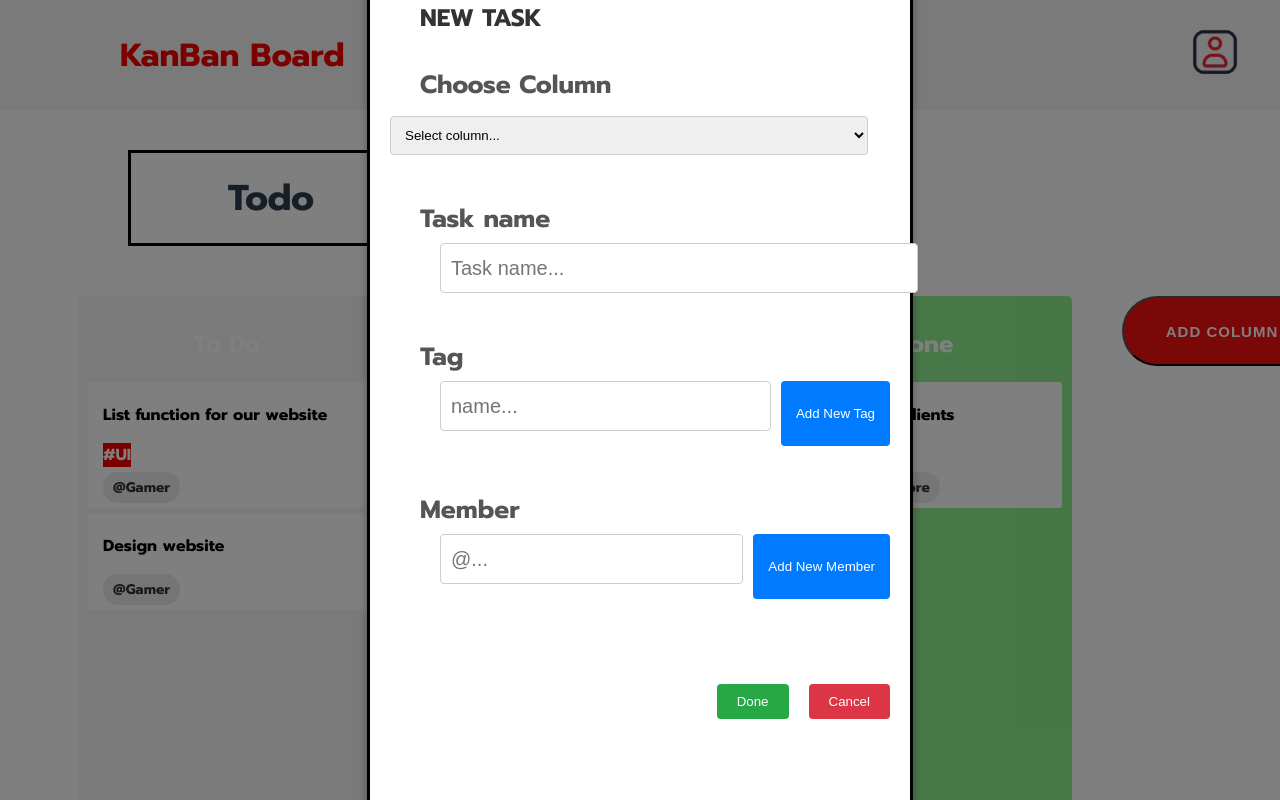
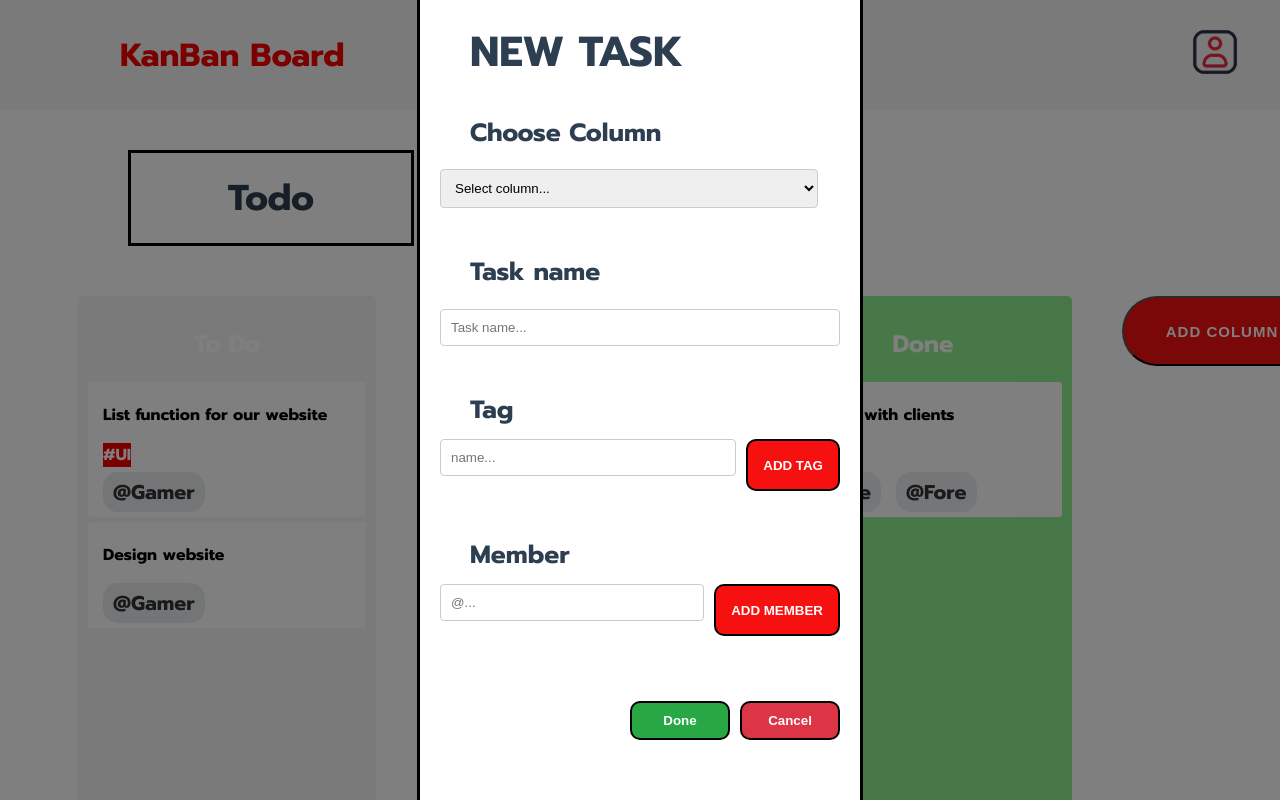
Before and after one commit to gunsupm/Kanbanboard, a Vue app: page / in a window 1280 px wide. Both pictures are taken after a click on the button "NEW TASK". Shown: the top 800 px of the page. Built offline with nearby package versions, Linux system fonts and the light colour scheme.

Commit message:
Update App.vue

```diff
--- a/src/App.vue
+++ b/src/App.vue
@@ -56,7 +56,7 @@
               placeholder="name..."
               type="text"
             />
-            <button @click="addTag">Add New Tag</button>
+            <button @click="addTag">ADD TAG</button>
           </div>
           <!-- แสดงรายการ Tag ที่ผู้ใช้เพิ่ม -->
           <div class="tag-list">
@@ -77,7 +77,7 @@
               placeholder="@..."
               type="text"
             />
-            <button @click="addMember">Add New Member</button>
+            <button @click="addMember">ADD MEMBER</button>
           </div>
           <!-- แสดงรายการ Member ที่ผู้ใช้เพิ่ม -->
           <div class="member-list">
@@ -139,6 +139,7 @@
       <button class="NEWCOLUMN" @click="openModalAddCol = true">ADD COLUMN</button></div>
     </div>
      <!-- Modal Add Column -->
+    <div id="Column">
      <div v-if="openModalAddCol" class="modal-overlay">
       <div class="modal-content">
         <h2>ADD COLUMN</h2>
@@ -165,6 +166,7 @@
         </div>
       </div>
     </div>
+  </div>
 
 
   <router-view/>
@@ -564,8 +566,8 @@ const saveTitle = () => {
   gap: 5px;
 }
 
-/* Modal */
-.modal-overlay {
+/* Modal Column */
+#Column .modal-overlay {
   z-index: 1001;
   position: fixed;
   top: 0;
@@ -578,7 +580,7 @@ const saveTitle = () => {
   justify-content: center;
 }
 
-.modal-content {
+#Column .modal-content {
   background: #fff;
   border-radius: 8px;
   border: 3px solid #000000;
@@ -589,19 +591,19 @@ const saveTitle = () => {
   text-align: left;
   font-size: 28px;
 }
-.modal-content h2 {
+#Column .modal-content h2 {
   margin: 20px 0 10px 30px;
 }
-.modal-body {
+#Column .modal-body {
   margin-bottom: 20px;
 }
-.modal-body label {
+#Column .modal-body label {
   margin: 30px 0 10px 30px;
   font-size: 25px;
   display: block;
   font-weight: bold;
 }
-.modal-body input[type="text"] {
+#Column .modal-body input[type="text"] {
   margin-left: 50px;
   font-size: 20px;
   width: 300px;
@@ -610,7 +612,7 @@ const saveTitle = () => {
   box-sizing: border-box;
   margin-bottom: 10px;
 }
-.modal-body input[type="color"] {
+#Column .modal-body input[type="color"] {
   border: 5px solid #000000;
   margin-top: 20px;
   margin-left: 50px;
@@ -621,10 +623,10 @@ const saveTitle = () => {
   cursor: pointer;
 }
 
-.modal-footer {
+#Column .modal-footer {
   text-align: right;
 }
-.modal-footer button {
+#Column .modal-footer button {
   margin-top: 50px;
   margin-left: 10px;
   padding: 8px 16px;
@@ -637,39 +639,41 @@ const saveTitle = () => {
   left: 0;
   width: 100vw;
   height: 100vh;
-  background-color: rgba(0, 0, 0, 0.5); /* พื้นหลังโปร่งแสงสีดำ */
+  background-color: rgba(0, 0, 0, 0.5);
   display: flex;
   align-items: center;
   justify-content: center;
-  z-index: 1000; /* ทำให้ Modal อยู่ด้านบนสุด */
+  text-align: left;
+  z-index: 1000;
 }
 
 #Task .modal-content {
   background: #fff;
   border-radius: 8px;
-  width: 500px;
+  border: 3px solid #000000;
+  width: 400px;
   max-width: 90%;
+  height: 800px;
   padding: 20px;
-  box-shadow: 0 4px 10px rgba(0, 0, 0, 0.3); /* เงาเบาๆ */
+  text-align: left;
+  font-size: 28px;
 }
 #Task .modal-content h2 {
-  margin-top: 0;
-  font-size: 24px;
-  color: #333;
+  margin: 20px 0 10px 30px;
 }
 #Task .modal-body {
   margin-bottom: 20px;
 }
 #Task .modal-body label {
+  margin: 30px 0 10px 30px;
+  font-size: 25px;
   display: block;
-  margin-bottom: 5px;
   font-weight: bold;
-  color: #555;
 }
 
 #Task .modal-body input[type="text"],
 .modal-body select {
-  width: calc(100% - 22px); /* ปรับขนาดให้พอดีกับ padding */
+  width: calc(100% - 22px);
   padding: 10px;
   margin-bottom: 15px;
   border: 1px solid #ccc;
@@ -683,6 +687,7 @@ const saveTitle = () => {
 #Task .tag-input-area,
 .member-input-area {
   display: flex;
+
   gap: 10px;
   margin-bottom: 15px;
 }
@@ -690,18 +695,34 @@ const saveTitle = () => {
 .member-input-area input {
   flex: 1;
 }
-#Task .tag-input-area button,
+#Task .tag-input-area button {
+  padding: 10px 15px;
+  background-color: #F61010;
+  color: #fff;
+  border: 2px solid black;
+  font-weight: bold;
+  border-radius: 10px;
+  cursor: pointer;
+}
 .member-input-area button {
   padding: 10px 15px;
   background-color: #007bff; /* สีฟ้า */
   color: #fff;
   border: none;
   border-radius: 4px;
+  padding: 10px 15px;
+  background-color: #F61010;
+  color: #fff;
+  border: 2px solid black;
+  font-weight: bold;
+  border-radius: 10px;
   cursor: pointer;
+
 }
 #Task .tag-input-area button:hover,
 .member-input-area button:hover {
-  background-color: #0056b3; /* สีฟ้าเข้มขึ้นเมื่อ hover */
+  background-color: white;
+  color: #F61010;
 }
 #Task .tag-list,
 .member-list {
@@ -716,7 +737,7 @@ const saveTitle = () => {
   color: #333;
   padding: 5px 10px;
   border-radius: 15px;
-  font-size: 14px;
+  font-size: 20px;
 }
 #Task .modal-footer {
   display: flex;
@@ -724,24 +745,45 @@ const saveTitle = () => {
   gap: 10px;
 }
 #Task .modal-footer button {
+  margin-top: 30px;
   padding: 10px 20px;
   border: none;
   border-radius: 4px;
   cursor: pointer;
 }
 #Task .modal-footer button:first-child {
-  background-color: #28a745; /* สีเขียว */
+  background-color: #28a745;
+  border: none;
+  border-radius: 4px;
+  padding: 10px 15px;
   color: #fff;
+  border: 2px solid black;
+  font-weight: bold;
+  border-radius: 10px;
+  cursor: pointer;
+  padding: 10px 15px;
+  width: 100px;
 }
 #Task .modal-footer button:first-child:hover {
-  background-color: #218838; /* สีเขียวเข้มขึ้นเมื่อ hover */
+  color: #28a745;
+  background-color: #ffffff;
 }
 #Task .modal-footer button:last-child {
-  background-color: #dc3545; /* สีแดง */
+  background-color: #dc3545;
   color: #fff;
+  border: none;
+  border-radius: 4px;
+  padding: 10px 15px;
+  border: 2px solid black;
+  font-weight: bold;
+  border-radius: 10px;
+  cursor: pointer;
+  padding: 10px 15px;
+  width: 100px;
 }
 #Task .modal-footer button:last-child:hover {
-  background-color: #c82333; /* สีแดงเข้มขึ้นเมื่อ hover */
+  color: #c82333;
+  background-color: #ffffff;
 }
 
 </style>
```
